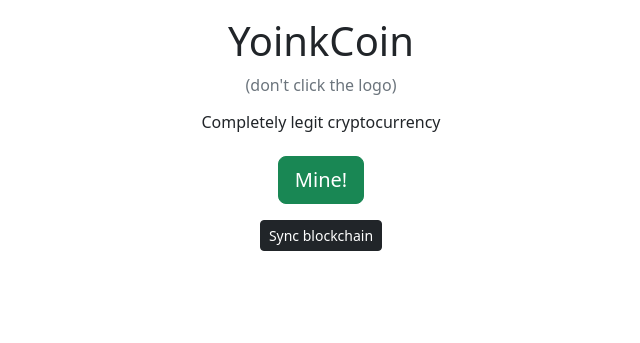
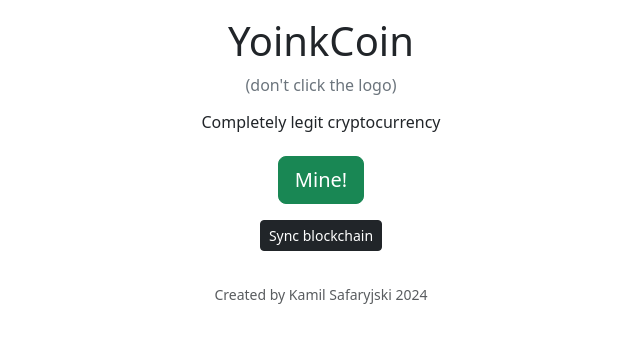
Before and after one commit to KamSaf/cryptography_blockchain, a Flask app: page / in a window 1280 px wide. Shown: the part 355-698 px from the top of the page, without its empty margins (319-959 px from the left). Run offline with Flask 3, Linux system fonts and the light colour scheme.

Commit message:
Reorganised templates

```diff
--- a/src/templates/base.html
+++ b/src/templates/base.html
@@ -12,7 +12,7 @@
         <title>YoinkCon 🪙</title>
     </head>
     <header>
-        {% include 'navbar.html' %}
+        {% include 'include/navbar.html' %}
         <div id="msgBox"></div>
     </header>
 
@@ -31,6 +31,6 @@
             <div class="col"></div>
         </div>
     </body>
-    <footer></footer>
+    <footer>{% include 'include/footer.html' %}</footer>
 </html>
 <!-- http://127.0.0.1:5000/api/nodes/register -->
--- /dev/null
+++ b/src/templates/include/footer.html
@@ -0,0 +1,5 @@
+<div class="footer mt-auto py-3 container-fluid">
+    <div style="margin-top: 15px;" class="row text-center">
+        <p class="text-muted fs-12"><small>Created by Kamil Safaryjski 2024</small></p>
+    </div>
+</div>
```
Also changed, not shown: src/templates/include/navbar.html (renamed from src/templates/navbar.html).
